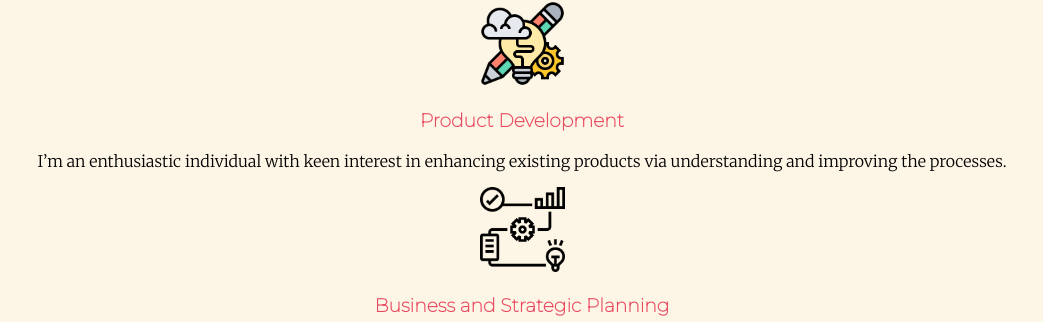
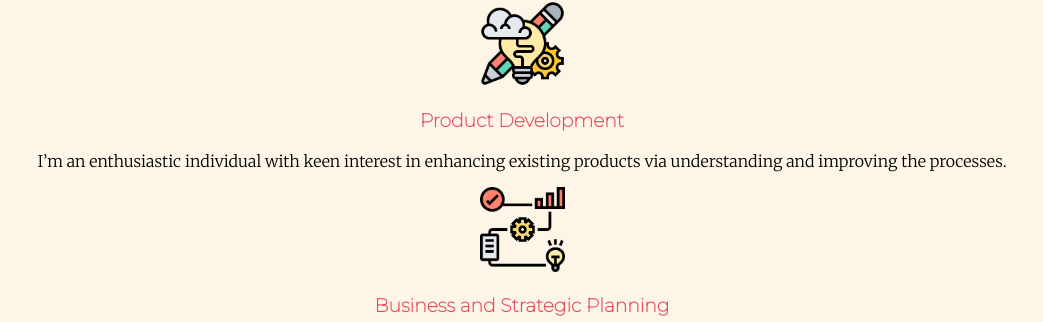
Before and after one commit to Mariaefst/Personal-Site, a plain HTML site: page index.html in a window 1280 px wide. Shown: the part 958-1280 px from the top of the page, without its empty margins (118-1161 px from the left). Drawn offline with Linux system fonts and the light colour scheme.

Commit message:
Update index.html

```diff
--- a/index.html
+++ b/index.html
@@ -42,7 +42,7 @@
       <p>I’m an enthusiastic individual with keen interest in enhancing existing products via understanding and improving the processes.</p>
     </div>
     <div class="skill-row">
-      <img class="pd" src="img/6.png" alt="" width="85" height="85" >
+      <img class="pd" src="img/5.png" alt="" width="85" height="85" >
       <h3>Business and Strategic Planning</h3>
       <p>In depth knowledge of Business and Strategic planning are essentials to achieve better results and luckily I have acquired such skills through my studies and work experience.</p>
     </div>
```
